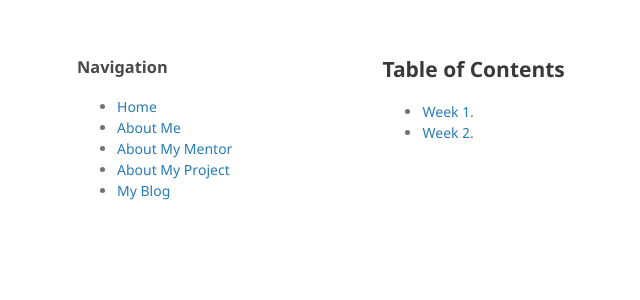
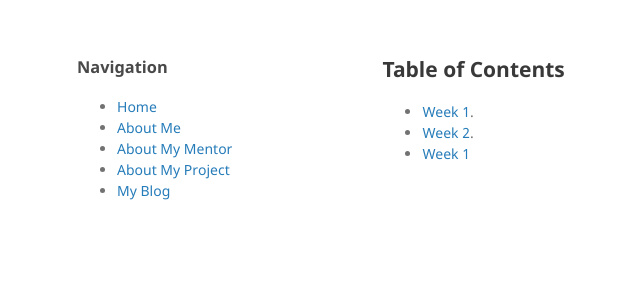
Before and after one commit to Onize12/Onize12.github.io, a Jekyll site: the page built from my-blog.md, in a window 1280 px wide. Shown: the top 300 px of the page, without its empty margins (133-773 px from the left). Built offline with Jekyll 4.4.1, drawn with Linux system fonts in a browser that asks for light colours; our own code applies the rules of GitHub Pages for plain Markdown files.

Commit message:
Update my-blog.md

```diff
--- a/my-blog.md
+++ b/my-blog.md
@@ -2,3 +2,4 @@
 
 - [Week 1](./week1.md).
 - [Week 2](./week1.md).
+- [Week 1](./week1.md)
```
